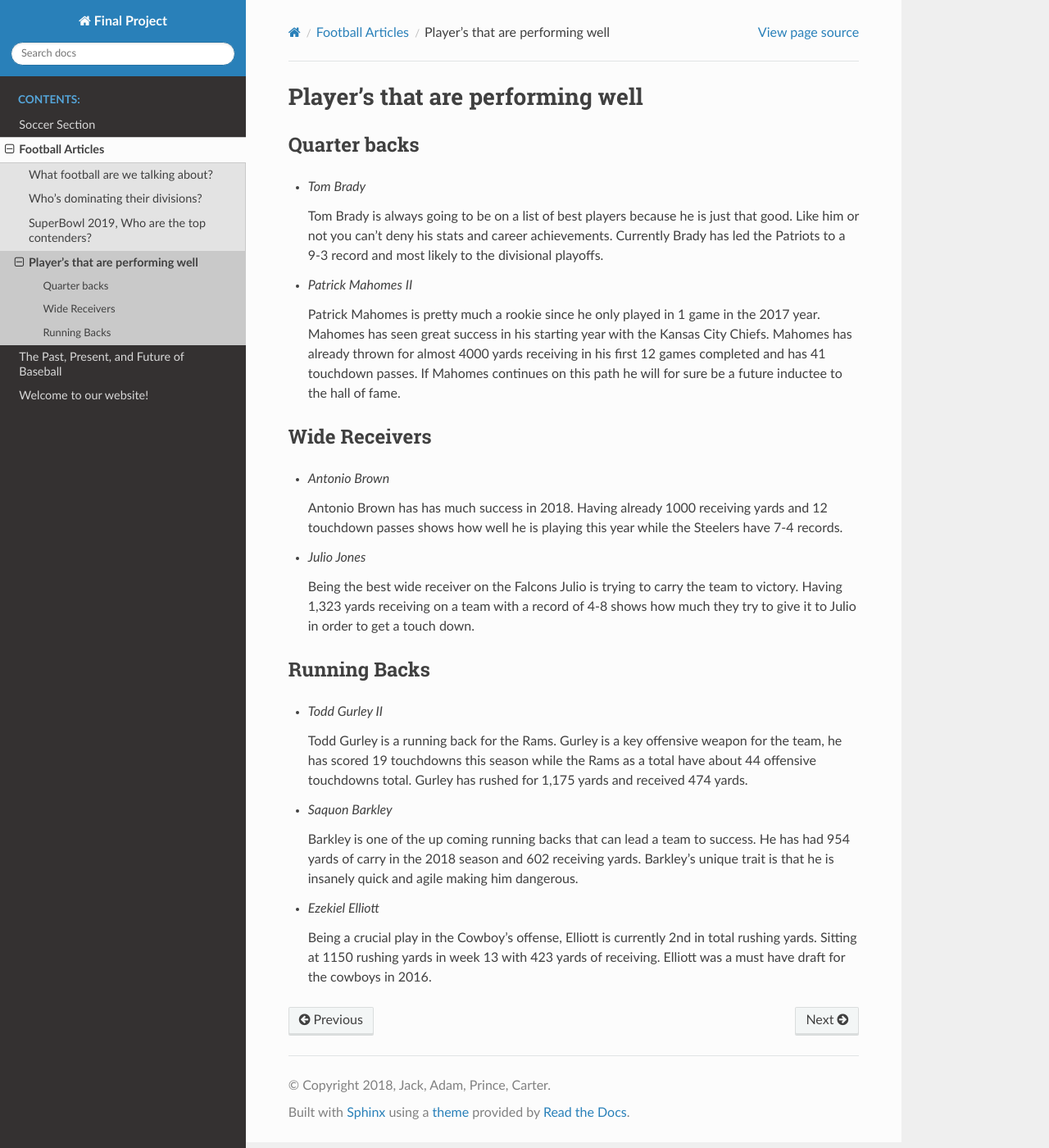
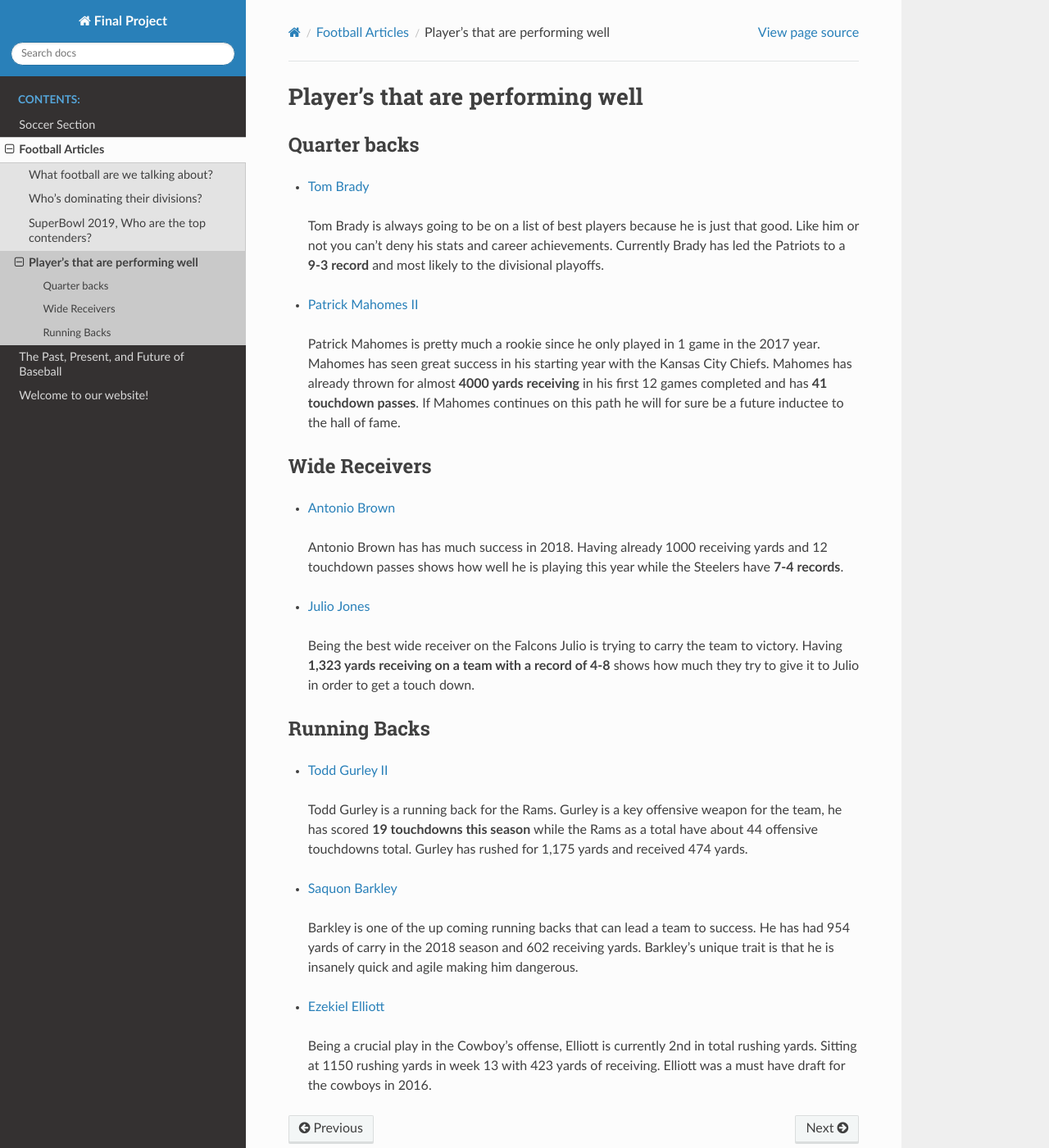
Before and after one commit to jarndt4/sports_final_project, a Sphinx documentation site: the page built from source/football/04top_players/top_players.rst, in a window 1280 px wide and 1400 px high. Shown: the whole window at 82% size. Built offline with Sphinx 7.4.7 and the Read the Docs theme 2.0.0, drawn with Linux system fonts in a browser that asks for light colours; part of the change alters nothing that is shown.

```diff
--- a/source/football/04top_players/top_players.rst
+++ b/source/football/04top_players/top_players.rst
@@ -4,54 +4,68 @@ Player's that are performing well
 Quarter backs
 -------------
 
-* *Tom Brady*
+* `Tom Brady`_
+
+.. _Tom Brady: http://www.nfl.com/player/tombrady/2504211/profile
 
   Tom Brady is always going to be on a list of best players because he is just
   that good. Like him or not you can't deny his stats and career achievements.
-  Currently Brady has led the Patriots to a 9-3 record and most likely to the
+  Currently Brady has led the Patriots to a **9-3 record** and most likely to the
   divisional playoffs.
 
-* *Patrick Mahomes II*
+* `Patrick Mahomes II`_
+
+.. _Patrick Mahomes II: http://www.nfl.com/player/patrickmahomes/2558125/careerstats
 
   Patrick Mahomes is pretty much a rookie since he only played in 1 game in the
   2017 year. Mahomes has seen great success in his starting year with the Kansas
-  City Chiefs. Mahomes has already thrown for almost 4000 yards receiving in his
-  first 12 games completed and has 41 touchdown passes. If Mahomes continues on
+  City Chiefs. Mahomes has already thrown for almost **4000 yards receiving** in his
+  first 12 games completed and has **41 touchdown passes**. If Mahomes continues on
   this path he will for sure be a future inductee to the hall of fame.
 
 Wide Receivers
 --------------
 
-* *Antonio Brown*
+* `Antonio Brown`_
+
+.. _Antonio Brown: http://www.nfl.com/player/antoniobrown/2508061/careerstats
 
   Antonio Brown has has much success in 2018. Having already 1000 receiving yards
   and 12 touchdown passes shows how well he is playing this year while the
-  Steelers have 7-4 records.
+  Steelers have **7-4 records**.
 
-* *Julio Jones*
+* `Julio Jones`_
+
+.. _Julio Jones: http://www.nfl.com/player/juliojones/2495454/careerstats
 
   Being the best wide receiver on the Falcons Julio is trying to carry the team
-  to victory. Having 1,323 yards receiving on a team with a record of 4-8 shows
+  to victory. Having **1,323 yards receiving on a team with a record of 4-8** shows
   how much they try to give it to Julio in order to get a touch down.
 
 Running Backs
 -------------
 
-* *Todd Gurley II*
+* `Todd Gurley II`_
+
+.. _Todd Gurley II: http://www.nfl.com/player/toddgurley/2552475/careerstats
 
   Todd Gurley is a running back for the Rams. Gurley is a key offensive weapon for
-  the team, he has scored 19 touchdowns this season while the Rams as a total
+  the team, he has scored **19 touchdowns this season** while the Rams as a total
   have about 44 offensive touchdowns total. Gurley has rushed for 1,175 yards and
   received 474 yards.
 
-* *Saquon Barkley*
+* `Saquon Barkley`_
+
+.. _Saquon Barkley: http://www.nfl.com/player/saquonbarkley/2560968/profile
 
   Barkley is one of the up coming running backs that can lead a team to success.
   He has had 954 yards of carry in the 2018 season and 602 receiving yards.
   Barkley's unique trait is that he is insanely quick and agile making him
   dangerous.
 
-* *Ezekiel Elliott*
+* `Ezekiel Elliott`_
+
+.. _Ezekiel Elliott: http://www.nfl.com/player/ezekielelliott/2555224/careerstats
 
   Being a crucial play in the Cowboy's offense, Elliott is currently 2nd in total
   rushing yards. Sitting at 1150 rushing yards in week 13 with 423 yards of receiving.
```
